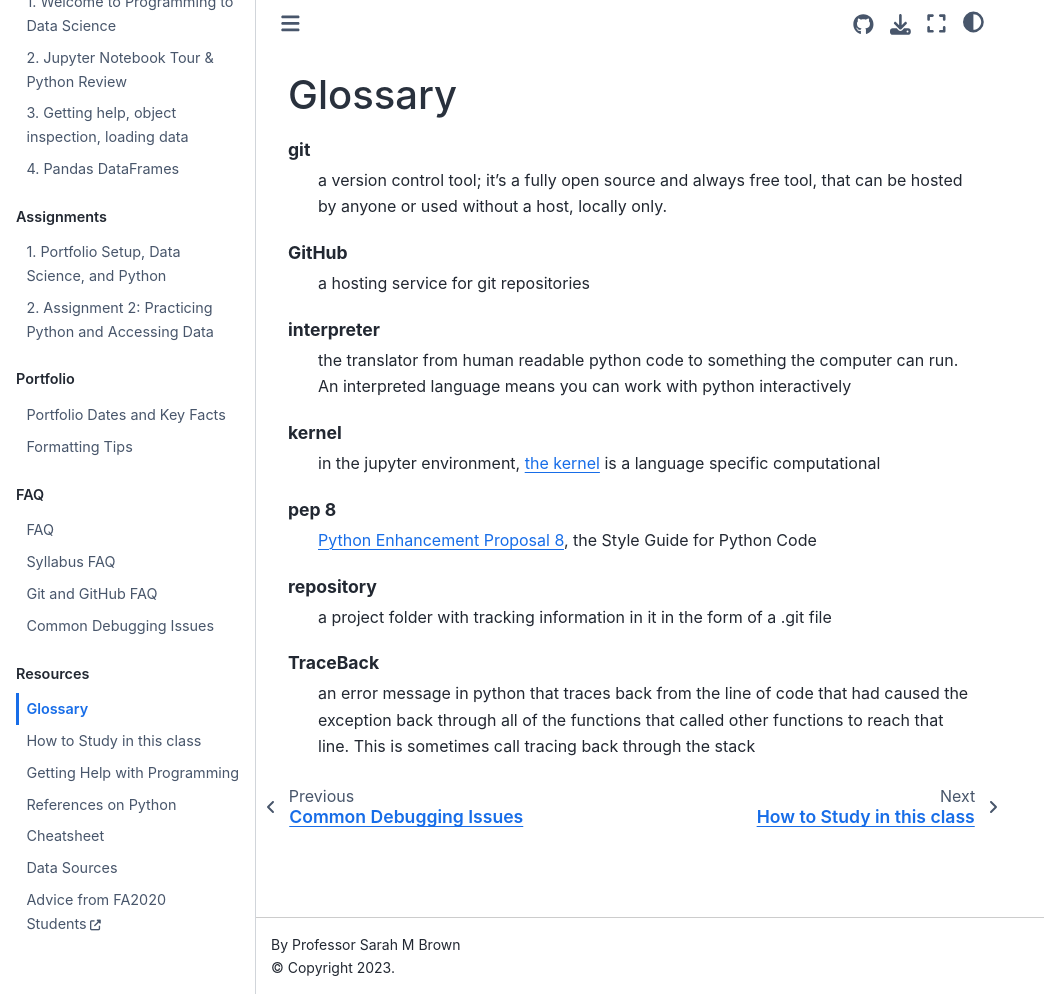
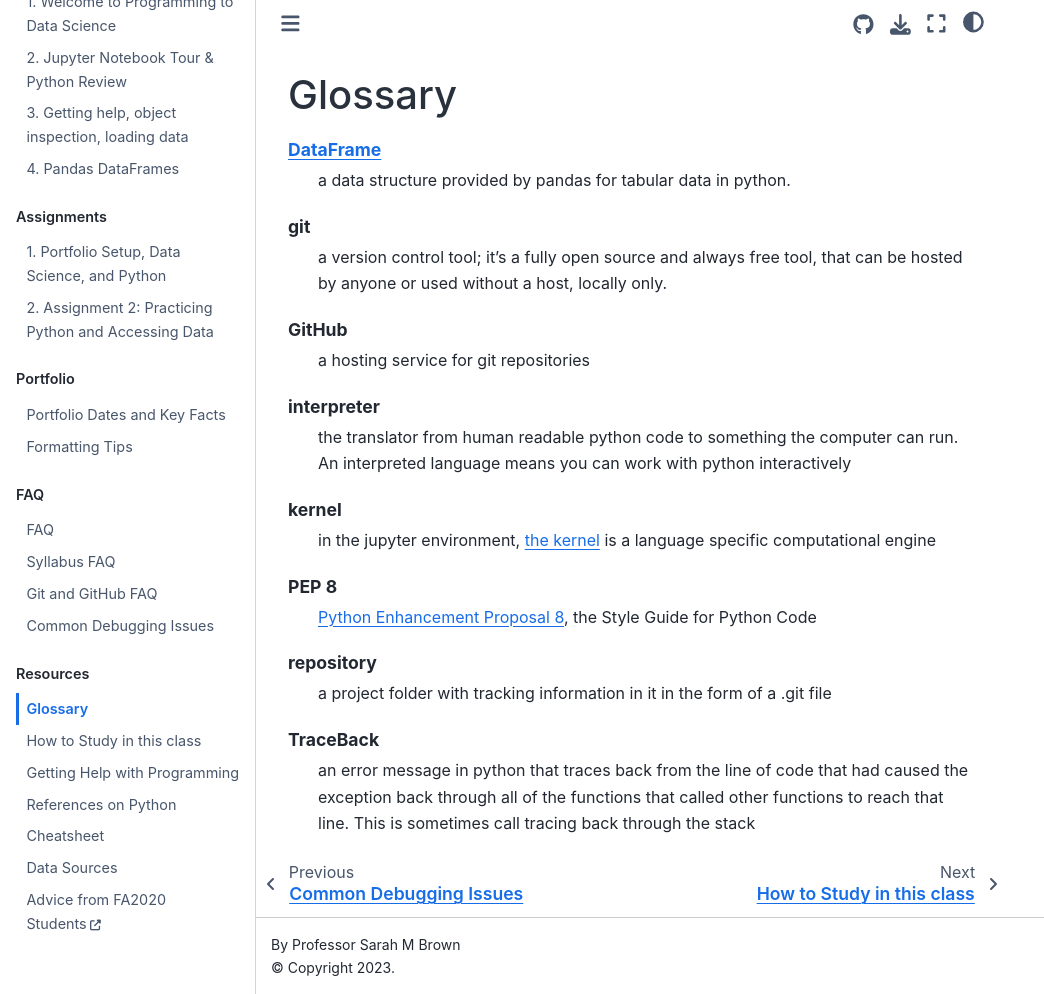
Before and after one commit to rhodyprog4ds/BrownFall21, a Jupyter Book: the page built from resources/glossary.md, in a window 1280 px wide and 994 px high. Shown: the whole window, without its empty margins (0-1044 px from the left). Built offline with Jupyter Book 1.0.4 settings and Sphinx 7.4.7 and the Sphinx Book theme 1.1.4, drawn with Linux system fonts in a browser that asks for light colours; pages that are not in the unit, such as notebooks, are missing from menus.

Commit message:
glossary linking

````diff
--- a/resources/glossary.md
+++ b/resources/glossary.md
@@ -3,6 +3,9 @@
 
 
 ```{glossary}
+
+[DataFrame](https://pandas.pydata.org/docs/reference/api/pandas.DataFrame.html)
+  a data structure provided by pandas for tabular data in python.
 
 git
   a version control tool; it's a fully open source and always free tool, that can be hosted by anyone or used without a host, locally only.
@@ -15,10 +18,10 @@ interpreter
   the translator from human readable python code to something the computer can run.  An interpreted language means you can work with python interactively
 
 kernel
-  in the jupyter environment, [the kernel](https://jupyter-notebook-beginner-guide.readthedocs.io/en/latest/what_is_jupyter.html#kernel) is a language specific computational
+  in the jupyter environment, [the kernel](https://jupyter-notebook-beginner-guide.readthedocs.io/en/latest/what_is_jupyter.html#kernel) is a language specific computational engine
 
 
-pep 8
+PEP 8
   [Python Enhancement Proposal 8](https://www.python.org/dev/peps/pep-0008/), the Style Guide for Python Code
 
 repository
````
Also changed, not shown: notes/2021-09-15.md (+1 -1 lines), resources/gettinghelp.md (+6 -0 lines).
